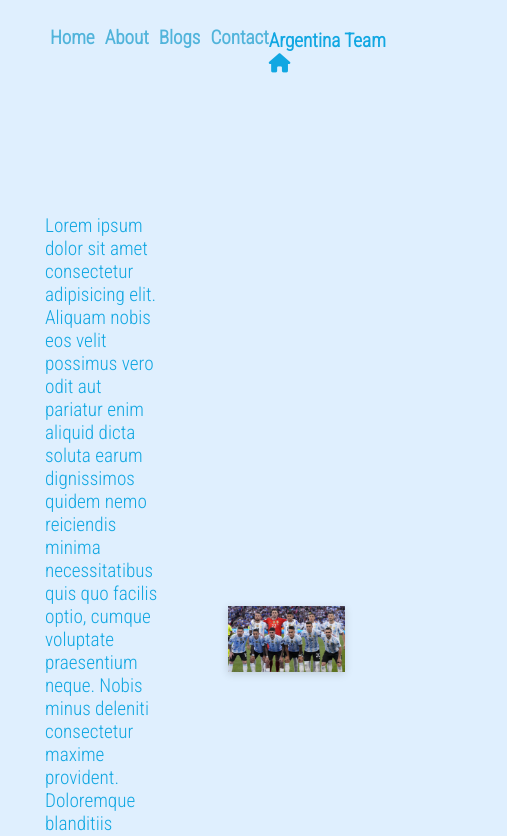
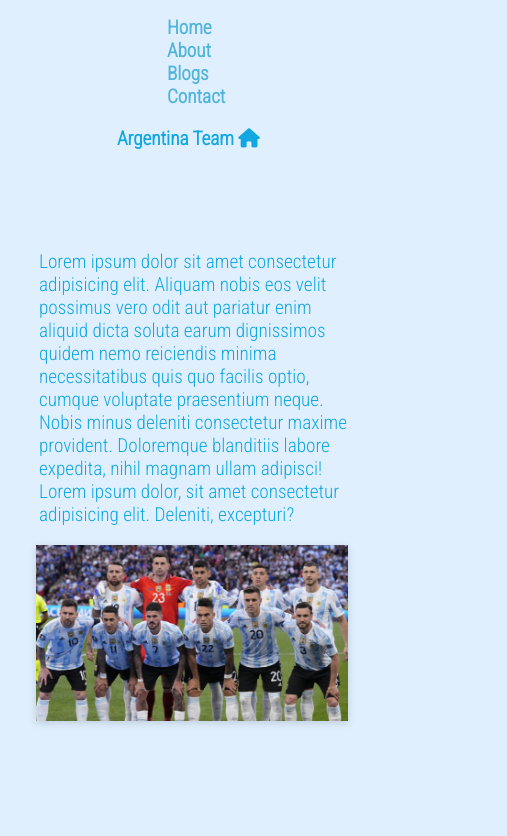
Before and after one commit to Irfananik/HTML_CSS_Single_Page_Site-2023-, a plain HTML site: page index.html in a window 390 px wide. Shown: the top 836 px of the page, 507 px wide, since content can reach past the window. Drawn offline with Linux system fonts and the light colour scheme.

Commit message:
nav and banner part responsive done

```diff
--- a/style.css
+++ b/style.css
@@ -188,3 +188,36 @@ footer{
       opacity: 1;
     }
   }
+
+
+  /* start media quary */
+
+
+  /* for mobile divice */
+  @media screen and (max-width:576px) {
+    nav{
+        display:block;
+        position: relative;
+        left: 30%;
+    }
+    nav ul{
+        display: block;
+    }
+    /* nav end  */
+
+    .banner{
+        display: block;
+    }
+    .banner-paragraph{
+        display: block;
+        position: relative;
+        left: 10%;
+        width: 80%;
+    }
+    .banner-photo{
+        width: 80%;
+        display: block;
+
+    }
+    /* banner part done */
+  }
```
